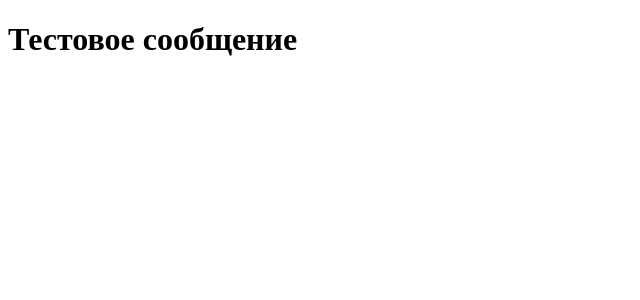
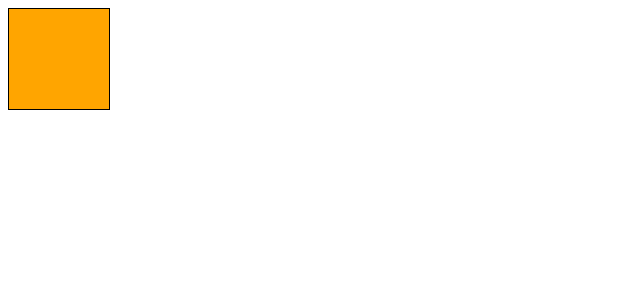
Before and after one commit to kostosHokage/react, a React (Create React App) app: page / in a window 1280 px wide. Shown: the top 300 px of the page, without its empty margins (0-640 px from the left). Built offline with nearby package versions, Linux system fonts and the light colour scheme.

Commit message:
#4 added style App.css

```diff
--- /dev/null
+++ b/src/App.css
@@ -0,0 +1,6 @@
+.square {
+    height: 100px;
+    width: 100px;
+    background-color: orange;
+    border: 1px solid black;
+}
--- a/src/App.js
+++ b/src/App.js
@@ -1,9 +1,10 @@
 import React from "react";
+import "./App.css"
 
 function App() {
   return (
     <div className="App">
-        <h1>Тестовое сообщение</h1>
+        <div className="square"></div>
     </div>
   );
 }
```
